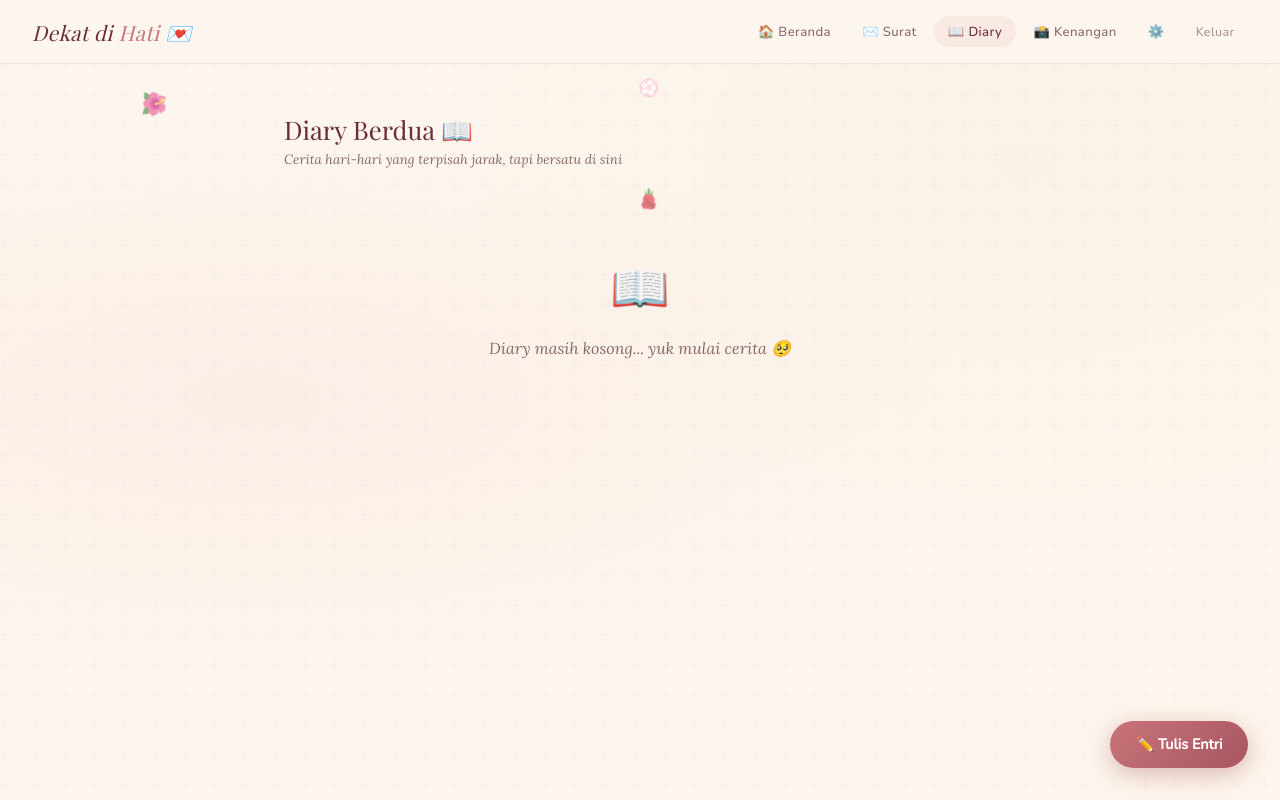
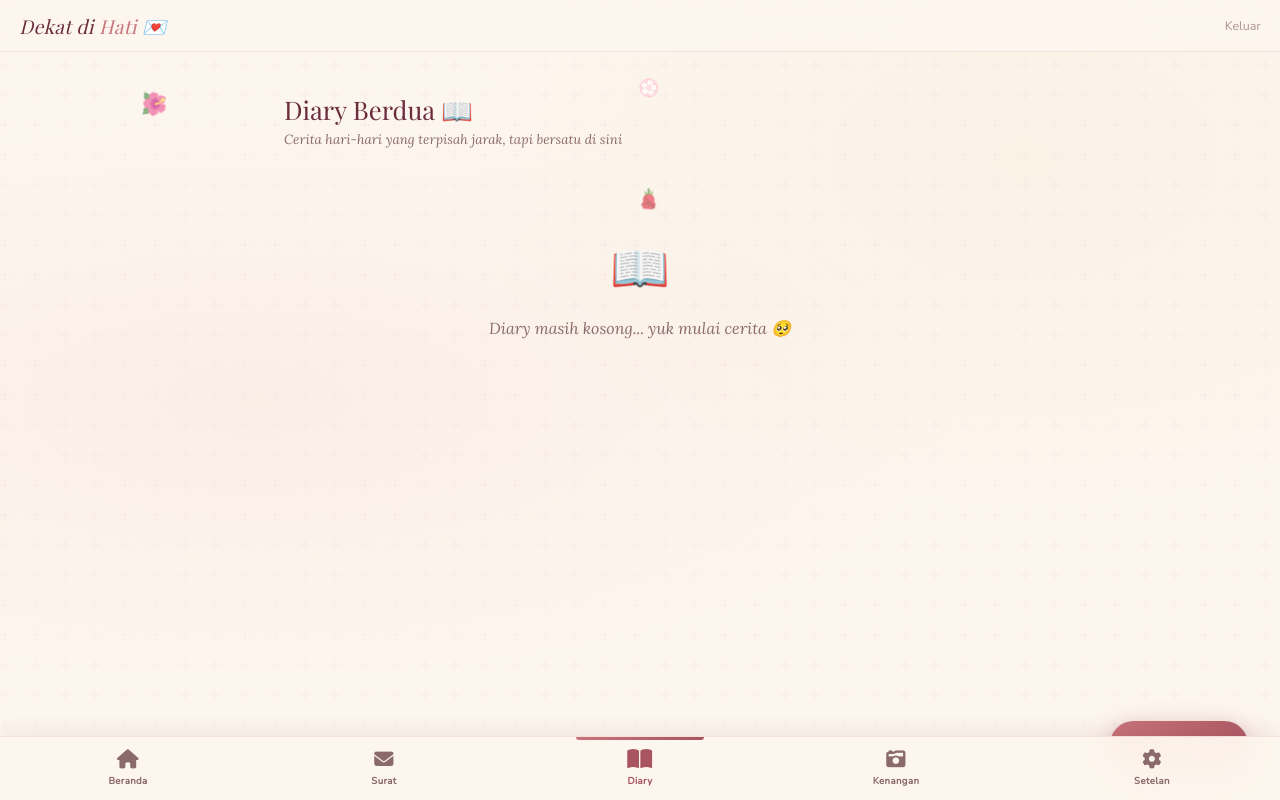
Before and after one commit to RMBLOGG/nearinheart, a Flask app: page /journal in a window 1280 px wide. Run offline with Flask 3, Linux system fonts and the light colour scheme; the visitor is signed in with stand-in values (Sample User, id 1); data that the repository does not hold is empty; some web fonts are replaced.

Commit message:
Add files via upload

```diff
--- a/templates/base.html
+++ b/templates/base.html
@@ -5,6 +5,7 @@
   <meta name="viewport" content="width=device-width, initial-scale=1.0"/>
   <title>{% block title %}Dekat di Hati 💌{% endblock %}</title>
   <link href="https://fonts.googleapis.com/css2?family=Playfair+Display:ital,wght@0,400;0,600;1,400;1,600&family=Lora:ital,wght@0,400;0,500;1,400&family=Nunito:wght@300;400;500&display=swap" rel="stylesheet"/>
+  <link rel="stylesheet" href="https://cdnjs.cloudflare.com/ajax/libs/font-awesome/6.5.0/css/all.min.css"/>
   <style>
     *, *::before, *::after { box-sizing: border-box; margin: 0; padding: 0; }
 
@@ -50,50 +51,79 @@
       100% { transform: translateY(100vh) rotate(720deg); opacity: 0; }
     }
 
-    /* ── Nav ── */
-    nav {
+    /* ── Top brand bar ── */
+    .top-bar {
       position: fixed; top: 0; left: 0; right: 0;
       z-index: 100;
       background: rgba(253,246,238,0.92);
       backdrop-filter: blur(12px);
       border-bottom: 1px solid rgba(201,116,122,0.15);
-      padding: 0 2rem;
-      height: 64px;
+      padding: 0 1.2rem;
+      height: 52px;
       display: flex; align-items: center; justify-content: space-between;
     }
     .nav-brand {
       font-family: 'Playfair Display', serif;
-      font-size: 1.3rem;
+      font-size: 1.2rem;
       color: var(--wine);
       font-style: italic;
       text-decoration: none;
       letter-spacing: 0.02em;
     }
     .nav-brand span { color: var(--rose); }
-    .nav-links { display: flex; gap: 0.25rem; align-items: center; }
-    .nav-links a {
+
+    /* ── Bottom Nav ── */
+    .bottom-nav {
+      position: fixed; bottom: 0; left: 0; right: 0;
+      z-index: 100;
+      background: rgba(253,246,238,0.96);
+      backdrop-filter: blur(16px);
+      border-top: 1px solid rgba(201,116,122,0.15);
+      height: 64px;
+      display: flex; align-items: stretch;
+      box-shadow: 0 -4px 20px rgba(107,45,62,0.08);
+    }
+    .bottom-nav a {
+      flex: 1;
+      display: flex; flex-direction: column; align-items: center; justify-content: center;
       text-decoration: none;
       color: var(--muted);
-      font-size: 0.82rem;
-      font-weight: 500;
-      padding: 0.4rem 0.85rem;
-      border-radius: 20px;
+      font-size: 0.6rem;
+      font-weight: 600;
+      letter-spacing: 0.04em;
+      gap: 4px;
       transition: all 0.2s;
-      letter-spacing: 0.03em;
+      position: relative;
     }
-    .nav-links a:hover, .nav-links a.active {
-      color: var(--wine);
-      background: rgba(201,116,122,0.1);
+    .bottom-nav a i {
+      font-size: 1.2rem;
+      transition: all 0.2s;
     }
-    .nav-logout {
-      font-size: 0.78rem !important;
-      color: var(--muted) !important;
-      opacity: 0.7;
+    .bottom-nav a:hover,
+    .bottom-nav a.active {
+      color: var(--rose-deep);
+    }
+    .bottom-nav a.active i {
+      transform: scale(1.15);
+    }
+    .bottom-nav a.active::before {
+      content: '';
+      position: absolute;
+      top: 0; left: 25%; right: 25%;
+      height: 2.5px;
+      background: linear-gradient(90deg, var(--rose), var(--rose-deep));
+      border-radius: 0 0 4px 4px;
+    }
+    .bottom-nav a.nav-logout {
+      color: var(--muted);
+      opacity: 0.6;
+      font-size: 0.55rem;
     }
 
     /* ── Main wrapper ── */
     main {
-      padding-top: 80px;
+      padding-top: 60px;
+      padding-bottom: 72px;
       min-height: 100vh;
       position: relative;
       z-index: 1;
@@ -213,9 +243,7 @@
     .stagger > *:nth-child(6) { animation-delay: 0.6s; }
 
     @media(max-width: 600px) {
-      nav { padding: 0 1rem; }
-      .nav-links a { padding: 0.35rem 0.6rem; font-size: 0.75rem; }
-      main { padding-top: 72px; }
+      .top-bar { padding: 0 1rem; }
     }
   </style>
   {% block head %}{% endblock %}
@@ -225,19 +253,37 @@
 <!-- Floating petals -->
 <div id="petals"></div>
 
-<nav>
+<div class="top-bar">
   <a href="/" class="nav-brand">Dekat di <span>Hati</span> 💌</a>
   {% if session.get('user_id') %}
-  <div class="nav-links">
-    <a href="/" class="{% if request.endpoint == 'index' %}active{% endif %}">🏠 Beranda</a>
-    <a href="/letters" class="{% if request.endpoint == 'letters' %}active{% endif %}">✉️ Surat</a>
-    <a href="/journal" class="{% if request.endpoint == 'journal' %}active{% endif %}">📖 Diary</a>
-    <a href="/memories" class="{% if request.endpoint == 'memories' %}active{% endif %}">📸 Kenangan</a>
-    <a href="/settings" class="{% if request.endpoint == 'settings' %}active{% endif %}">⚙️</a>
-    <a href="/logout" class="nav-logout">Keluar</a>
-  </div>
+  <a href="/logout" style="font-size:0.78rem;color:var(--muted);text-decoration:none;opacity:0.7;">Keluar</a>
   {% endif %}
+</div>
+
+{% if session.get('user_id') %}
+<nav class="bottom-nav">
+  <a href="/" class="{% if request.endpoint == 'index' %}active{% endif %}">
+    <i class="fa-solid fa-house"></i>
+    <span>Beranda</span>
+  </a>
+  <a href="/letters" class="{% if request.endpoint == 'letters' %}active{% endif %}">
+    <i class="fa-solid fa-envelope"></i>
+    <span>Surat</span>
+  </a>
+  <a href="/journal" class="{% if request.endpoint == 'journal' %}active{% endif %}">
+    <i class="fa-solid fa-book-open"></i>
+    <span>Diary</span>
+  </a>
+  <a href="/memories" class="{% if request.endpoint == 'memories' %}active{% endif %}">
+    <i class="fa-solid fa-camera-retro"></i>
+    <span>Kenangan</span>
+  </a>
+  <a href="/settings" class="{% if request.endpoint == 'settings' %}active{% endif %}">
+    <i class="fa-solid fa-gear"></i>
+    <span>Setelan</span>
+  </a>
 </nav>
+{% endif %}
 
 <main>
   {% block content %}{% endblock %}
```
